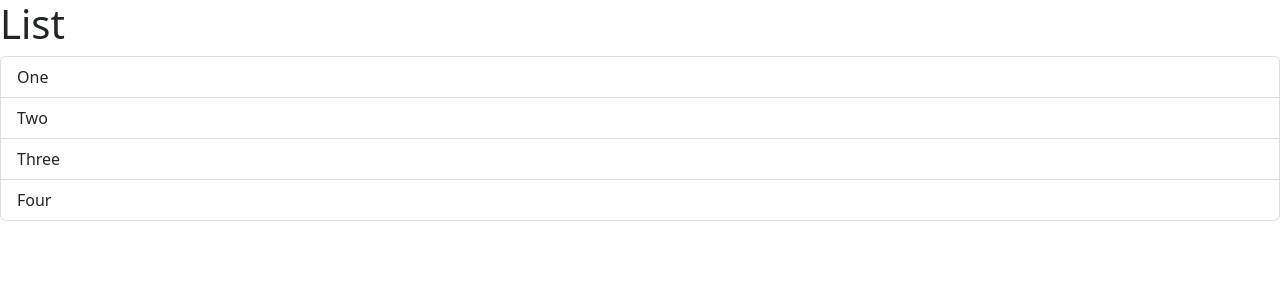
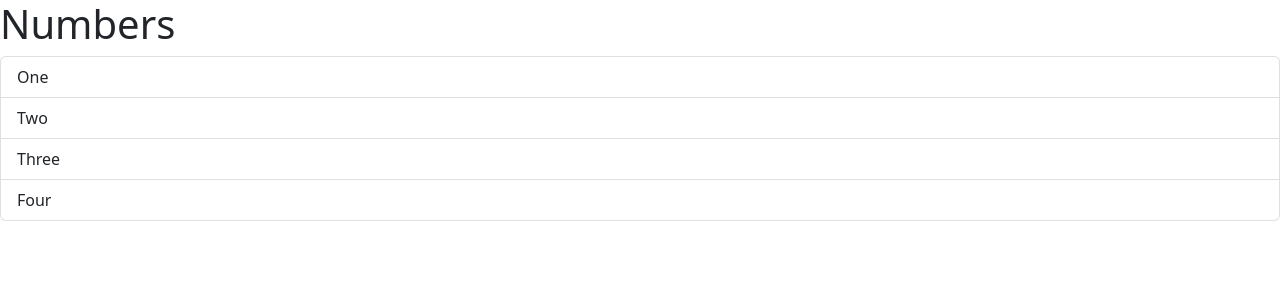
Before and after one commit to IO-Silver/react-gog, a React (Vite) app: page / in a window 1280 px wide. Shown: the top 300 px of the page. Built offline with nearby package versions, Linux system fonts and the light colour scheme.

Commit message:
Passed interfact to App

```diff
--- a/src/App.tsx
+++ b/src/App.tsx
@@ -1,12 +1,18 @@
-import React from 'react';
-import ListGroup from './components/ListGroup';
+import React from "react";
+import ListGroup from "./components/ListGroup";
 
 function App() {
+  let items = ["One", "Two", "Three", "Four"];
+
+  const handleSelectItem = (item: string) => {
+    console.log(item);
+  };
+
   return (
     <div>
-      <ListGroup />
+      <ListGroup items={items} heading="Numbers" onSelectItem={handleSelectItem} />
     </div>
   );
-};
+}
 
 export default App;
--- a/src/components/ListGroup.tsx
+++ b/src/components/ListGroup.tsx
@@ -1,18 +1,26 @@
 import { useState } from "react";
 
-function ListGroup() {
-  let items = ["One", "Two", "Three", "Four"];
+interface Props {
+  items: string[];
+  heading: string;
+  onSelectItem: (item: string) => void;
+}
+
+function ListGroup({ items, heading, onSelectItem }: Props) {
   const [selectedIndex, setSelectedIndex] = useState(-1);
 
   return (
     <>
-      <h1>List</h1>
+      <h1>{heading}</h1>
       {items.length === 0 && <p>No items found</p>}
       <ul className="list-group">
         {items.map((item, index) => (
           <li
             className={selectedIndex === index ? "list-group-item active" : "list-group-item"}
-            onClick={() => setSelectedIndex(index)}
+            onClick={() => {
+              setSelectedIndex(index);
+              onSelectItem(item);
+            }}
             key={item}
           >
             {item}
```
